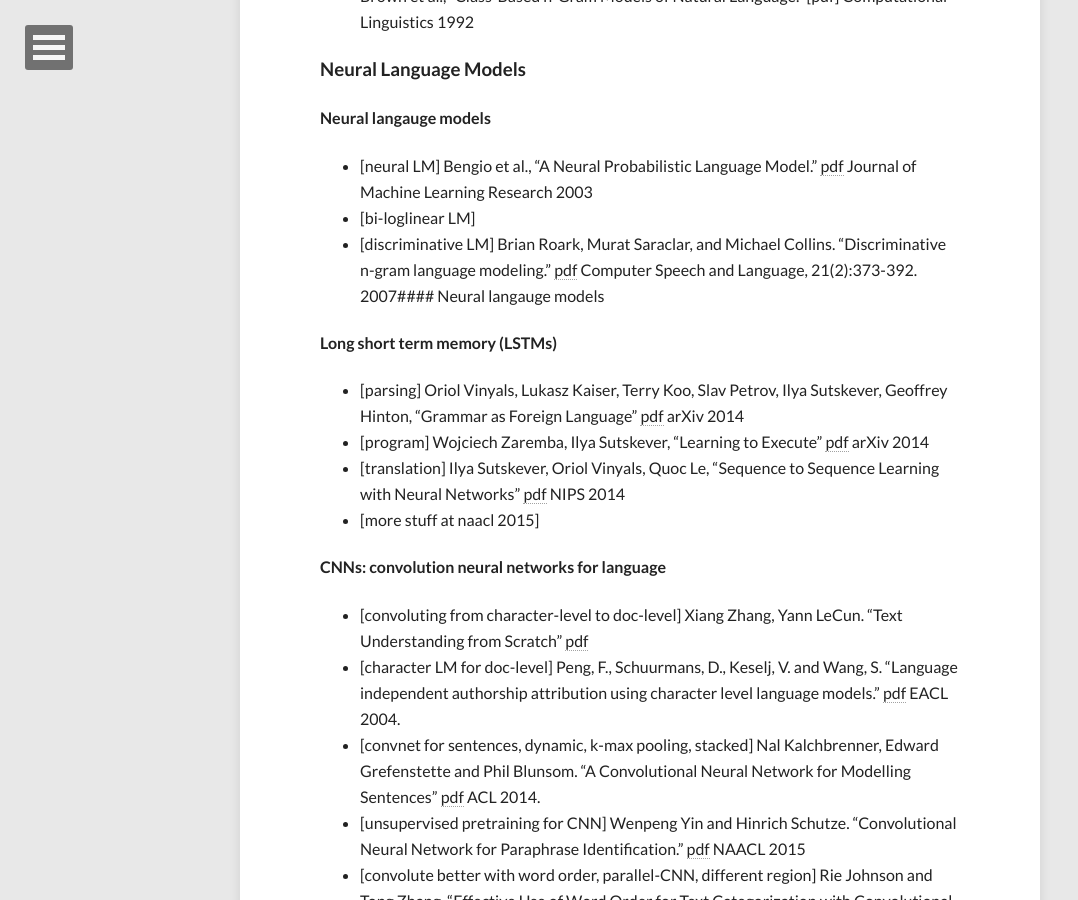
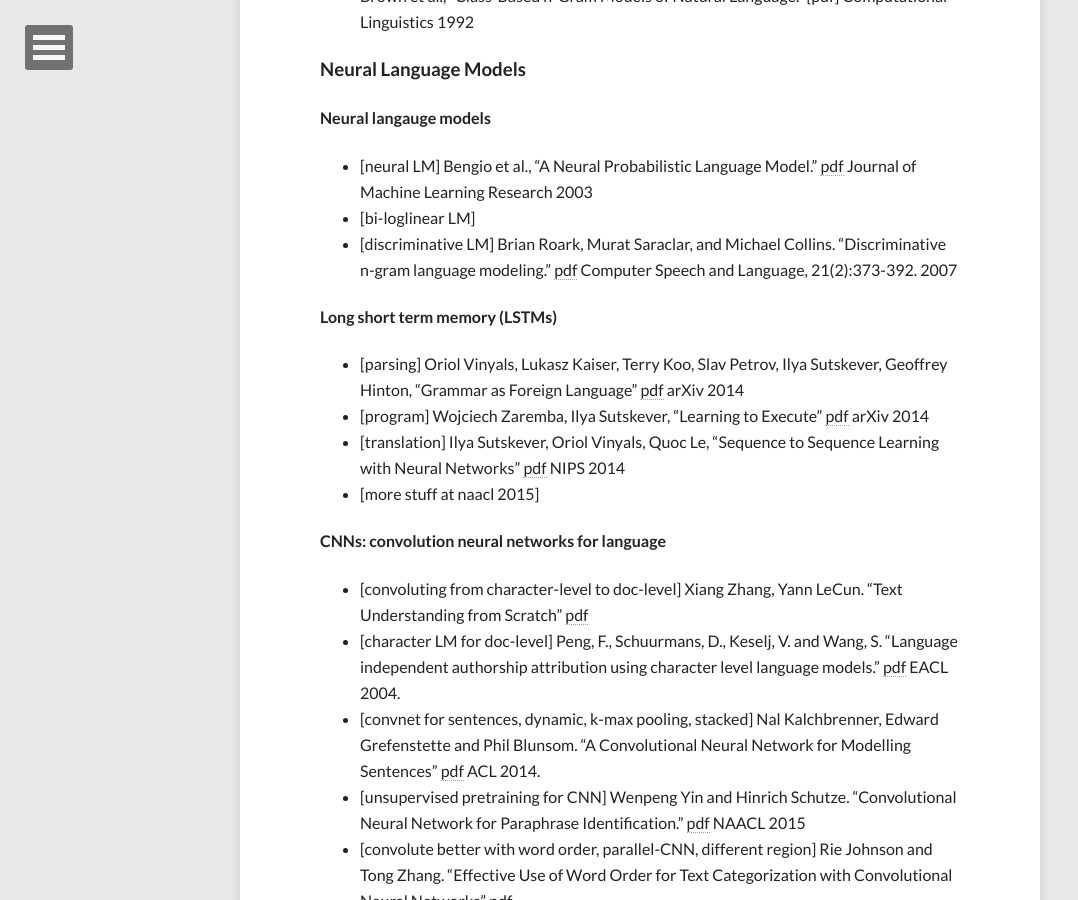
Before and after one commit to niangaotuantuan/niangaotuantuan.github.io, a Jekyll site: the page built from resources.md, in a window 1280 px wide and 900 px high, scrolled down 3426 px. Shown: the whole window, without its empty margins (0-1078 px from the left). Built offline with Jekyll 4.4.1, drawn with Linux system fonts in a browser that asks for light colours; nearby versions of some CDN libraries.

Commit message:
Update resources.md

```diff
--- a/resources.md
+++ b/resources.md
@@ -82,7 +82,7 @@
 #### Neural langauge models
 + [neural LM] Bengio et al., "A Neural Probabilistic Language Model." [pdf](http://jmlr.csail.mit.edu/papers/volume3/bengio03a/bengio03a.pdf) Journal of Machine Learning Research 2003
 + [bi-loglinear LM]
-+ [discriminative LM] Brian Roark, Murat Saraclar, and Michael Collins. "Discriminative n-gram language modeling." [pdf](http://www.sciencedirect.com/science/article/pii/S0885230806000271) Computer Speech and Language, 21(2):373-392. 2007#### Neural langauge models
++ [discriminative LM] Brian Roark, Murat Saraclar, and Michael Collins. "Discriminative n-gram language modeling." [pdf](http://www.sciencedirect.com/science/article/pii/S0885230806000271) Computer Speech and Language, 21(2):373-392. 2007
 
 #### Long short term memory (LSTMs)
 + [parsing] Oriol Vinyals, Lukasz Kaiser, Terry Koo, Slav Petrov, Ilya Sutskever, Geoffrey Hinton, "Grammar as Foreign Language" [pdf](http://arxiv.org/pdf/1412.7449.pdf) arXiv 2014
```
